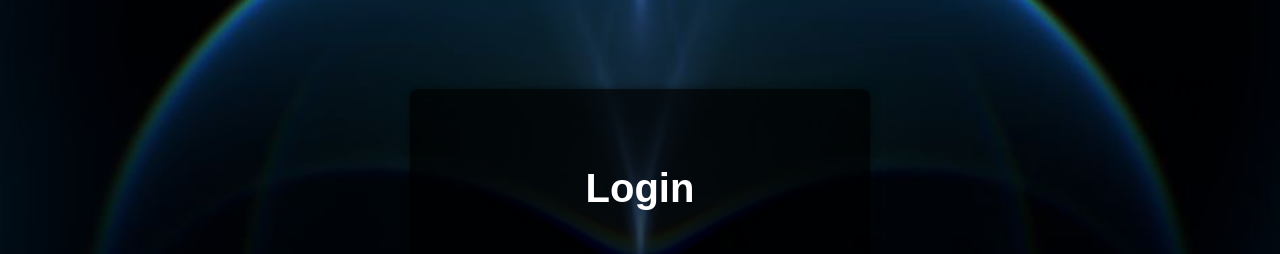
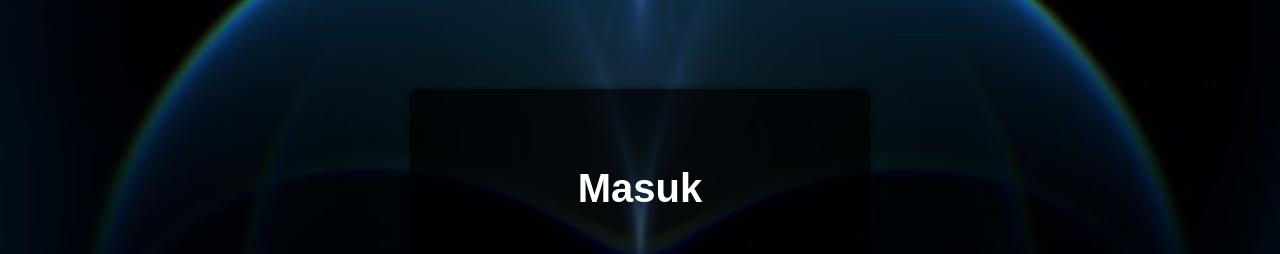
Before and after one commit to arfirizki0402/QuizPercobaan2, a plain HTML site: page index.html in a window 1280 px wide. Shown: the top 254 px of the page. Drawn offline with Linux system fonts and the light colour scheme.

Commit message:
Update index.html

```diff
--- a/index.html
+++ b/index.html
@@ -8,7 +8,7 @@
 </head>
 <body>
     <div class="login-container">
-        <h1>Login</h1>
+        <h1>Masuk</h1>
         <form id="loginForm">
             <div class="form-group">
                 <label for="username">Username</label>
```
